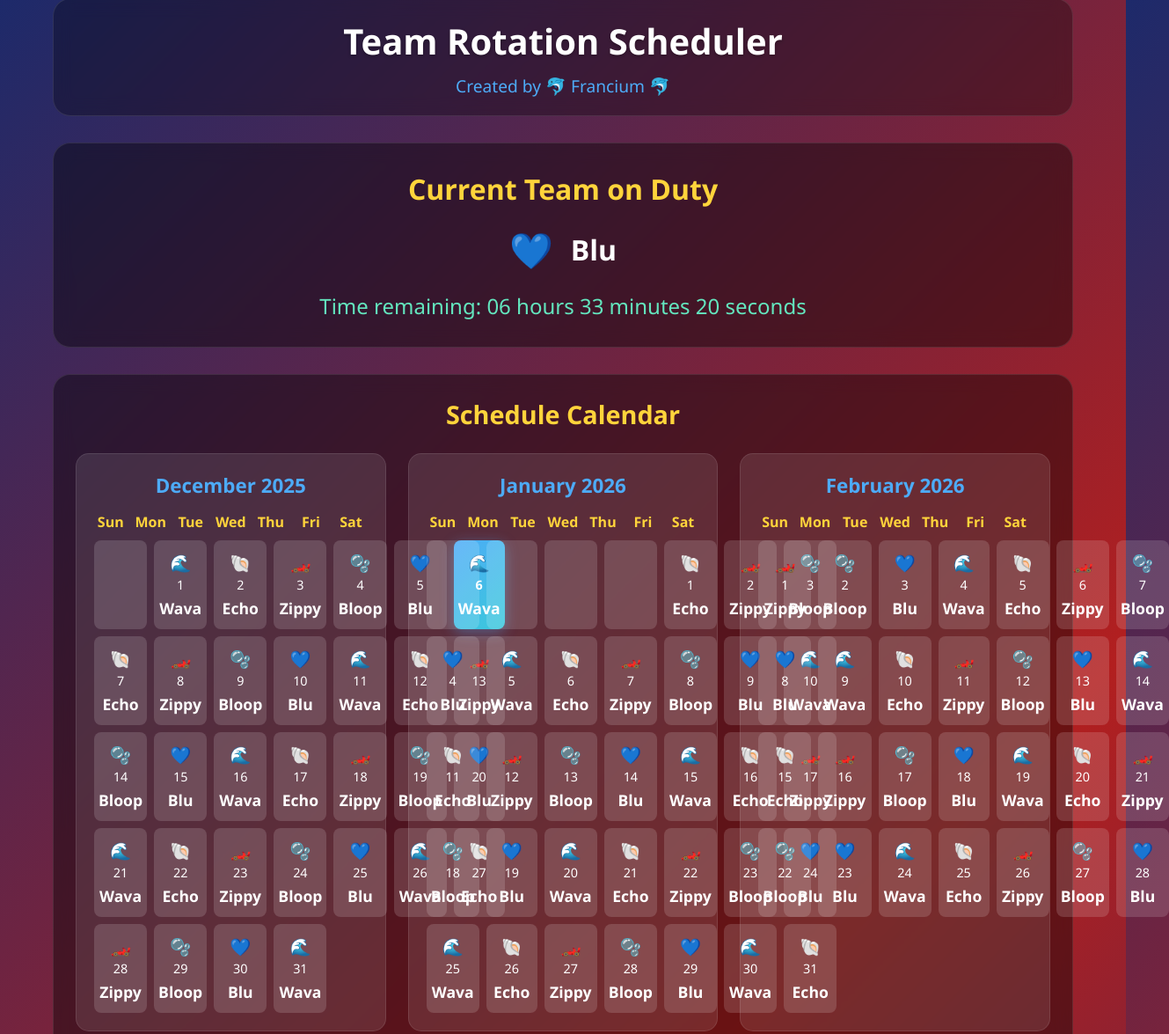
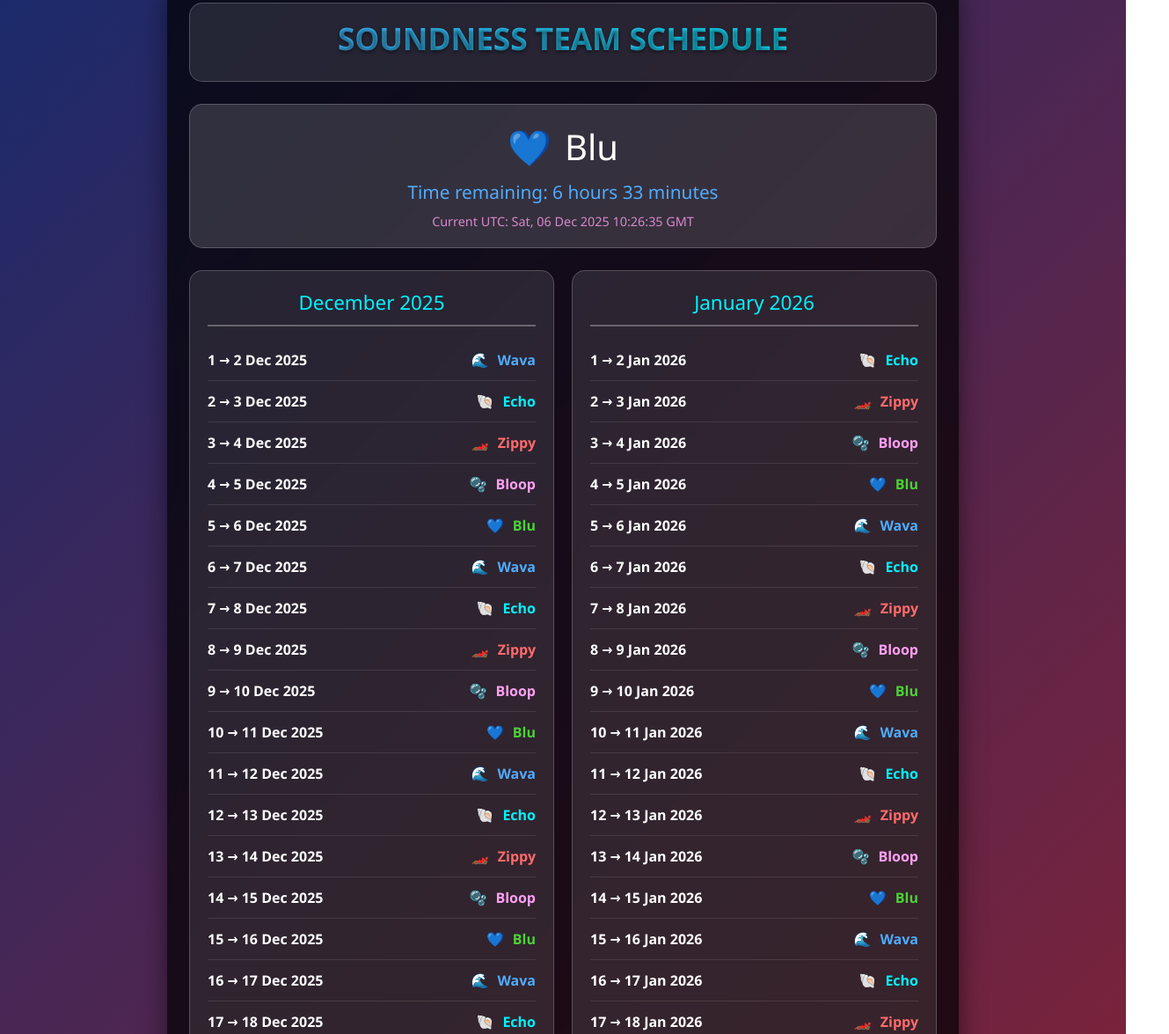
Before and after one commit to valtbb/boundles, a plain HTML site: page index.html in a window 1280 px wide. Shown: the part 42-1217 px from the top of the page at 88% size, 1329 px wide, since content can reach past the window. Drawn offline with Linux system fonts and the light colour scheme.

Commit message:
Update index.html

```diff
--- a/index.html
+++ b/index.html
@@ -3,7 +3,7 @@
 <head>
     <meta charset="UTF-8">
     <meta name="viewport" content="width=device-width, initial-scale=1.0">
-    <title>Team Rotation Scheduler</title>
+    <title>SOUNDNESS TEAM SCHEDULE</title>
     <style>
         * {
             margin: 0;
@@ -20,212 +20,194 @@
         }
 
         .container {
-            max-width: 1200px;
+            max-width: 900px;
             margin: 0 auto;
-            padding: 20px;
+            background: rgba(0, 0, 0, 0.7);
+            border-radius: 20px;
+            padding: 25px;
+            box-shadow: 0 10px 30px rgba(0, 0, 0, 0.5);
+            backdrop-filter: blur(10px);
+        }
+
+        @media (max-width: 650px) {
+            .container {
+                max-width: 650px;
+                padding: 15px;
+            }
         }
 
         header {
             text-align: center;
-            margin-bottom: 30px;
-            padding: 20px;
-            background: rgba(0, 0, 0, 0.3);
-            border-radius: 20px;
-            backdrop-filter: blur(10px);
-            border: 1px solid rgba(255, 255, 255, 0.1);
+            margin-bottom: 25px;
+            padding: 15px;
+            background: rgba(255, 255, 255, 0.1);
+            border-radius: 15px;
+            border: 1px solid rgba(255, 255, 255, 0.2);
         }
 
         h1 {
-            font-size: 2.5rem;
+            font-size: 2.2rem;
             margin-bottom: 10px;
-            text-shadow: 0 2px 4px rgba(0, 0, 0, 0.3);
+            text-shadow: 0 2px 4px rgba(0, 0, 0, 0.5);
+            background: linear-gradient(90deg, #4facfe, #00f2fe);
+            -webkit-background-clip: text;
+            -webkit-text-fill-color: transparent;
         }
 
-        .creator {
-            font-size: 1.2rem;
-            color: #4dabf7;
-            margin-top: 10px;
+        .current-info {
+            text-align: center;
+            margin-bottom: 25px;
+            padding: 20px;
+            background: rgba(255, 255, 255, 0.15);
+            border-radius: 15px;
+            border: 1px solid rgba(255, 255, 255, 0.2);
         }
 
         .current-team {
-            background: rgba(0, 0, 0, 0.4);
-            padding: 30px;
-            border-radius: 20px;
-            text-align: center;
-            margin-bottom: 30px;
-            border: 1px solid rgba(255, 255, 255, 0.1);
-            backdrop-filter: blur(10px);
-        }
-
-        .current-team h2 {
-            font-size: 2rem;
-            margin-bottom: 20px;
-            color: #ffd43b;
-        }
-
-        .team-display {
+            font-size: 1.8rem;
+            margin-bottom: 10px;
             display: flex;
             align-items: center;
             justify-content: center;
-            gap: 20px;
-            font-size: 2.5rem;
-            margin: 20px 0;
+            gap: 15px;
         }
 
-        .team-name {
-            font-size: 2rem;
-            font-weight: bold;
+        .current-team span {
+            font-size: 2.5rem;
         }
 
-        .countdown {
-            font-size: 1.5rem;
-            margin-top: 15px;
-            color: #63e6be;
-        }
-
-        .calendar {
-            background: rgba(0, 0, 0, 0.4);
-            padding: 25px;
-            border-radius: 20px;
-            border: 1px solid rgba(255, 255, 255, 0.1);
-            backdrop-filter: blur(10px);
-        }
-
-        .calendar h2 {
-            text-align: center;
-            margin-bottom: 25px;
-            color: #ffd43b;
-            font-size: 1.8rem;
+        .time-remaining {
+            font-size: 1.3rem;
+            color: #4facfe;
         }
 
         .months-container {
             display: grid;
-            grid-template-columns: repeat(auto-fit, minmax(350px, 1fr));
-            gap: 25px;
+            grid-template-columns: repeat(auto-fit, minmax(280px, 1fr));
+            gap: 20px;
+            margin-top: 20px;
         }
 
-        .month {
-            background: rgba(255, 255, 255, 0.1);
-            padding: 20px;
-            border-radius: 15px;
-            border: 1px solid rgba(255, 255, 255, 0.1);
+        @media (max-width: 650px) {
+            .months-container {
+                grid-template-columns: 1fr;
+            }
         }
 
-        .month h3 {
-            text-align: center;
-            margin-bottom: 15px;
-            color: #4dabf7;
-            font-size: 1.4rem;
+        .month-card {
+            background: rgba(255, 255, 255, 0.1);
+            border-radius: 15px;
+            padding: 20px;
+            border: 1px solid rgba(255, 255, 255, 0.2);
+            transition: transform 0.3s ease, box-shadow 0.3s ease;
         }
 
-        .days {
-            display: grid;
-            grid-template-columns: repeat(7, 1fr);
-            gap: 8px;
+        .month-card:hover {
+            transform: translateY(-5px);
+            box-shadow: 0 8px 25px rgba(0, 0, 0, 0.4);
         }
 
-        .day {
-            background: rgba(255, 255, 255, 0.15);
-            padding: 12px 5px;
+        .month-header {
             text-align: center;
-            border-radius: 8px;
-            font-size: 0.9rem;
-            position: relative;
+            font-size: 1.4rem;
+            margin-bottom: 15px;
+            padding-bottom: 10px;
+            border-bottom: 2px solid rgba(255, 255, 255, 0.3);
+            color: #00f2fe;
         }
 
-        .day.current {
-            background: linear-gradient(135deg, #4dabf7, #3bc9db);
-            color: white;
-            font-weight: bold;
-            box-shadow: 0 4px 15px rgba(77, 171, 247, 0.4);
+        .schedule-item {
+            display: flex;
+            justify-content: space-between;
+            padding: 12px 0;
+            border-bottom: 1px solid rgba(255, 255, 255, 0.1);
+            align-items: center;
         }
 
-        .day .team {
-            display: block;
-            margin-top: 5px;
-            font-weight: bold;
+        .schedule-item:last-child {
+            border-bottom: none;
+        }
+
+        .date-range {
+            font-weight: 600;
+            color: #fff;
+        }
+
+        .team-info {
+            display: flex;
+            align-items: center;
+            gap: 10px;
+            font-weight: 600;
+        }
+
+        .team-info.wava { color: #4facfe; }
+        .team-info.echo { color: #00f2fe; }
+        .team-info.zippy { color: #ff6b6b; }
+        .team-info.bloop { color: #ff9ff3; }
+        .team-info.blu { color: #4cd137; }
+
+        .creator {
+            text-align: center;
+            margin-top: 30px;
+            padding-top: 20px;
+            border-top: 1px solid rgba(255, 255, 255, 0.2);
+            color: #00f2fe;
             font-size: 1.1rem;
         }
 
-        .day .emoji {
-            display: block;
+        .emoji {
             font-size: 1.2rem;
-            margin-bottom: 2px;
         }
 
-        .weekdays {
-            display: grid;
-            grid-template-columns: repeat(7, 1fr);
-            gap: 8px;
-            margin-bottom: 10px;
-            font-weight: bold;
-            text-align: center;
-            color: #ffd43b;
+        .time-display {
+            margin-top: 10px;
+            font-size: 0.9rem;
+            color: #ff9ff3;
+            opacity: 0.8;
         }
 
-        @media (max-width: 768px) {
-            .months-container {
-                grid-template-columns: 1fr;
-            }
-
-            h1 {
-                font-size: 2rem;
-            }
-
-            .team-display {
-                flex-direction: column;
-                gap: 10px;
-            }
-        }
-
-        .footer {
-            text-align: center;
-            margin-top: 30px;
-            padding: 20px;
-            color: #a0aec0;
-            font-size: 0.9rem;
+        .highlight {
+            background: linear-gradient(90deg, rgba(255,255,255,0.1), rgba(255,255,255,0.2));
+            border-radius: 10px;
+            padding: 5px 10px;
         }
     </style>
 </head>
 <body>
     <div class="container">
         <header>
-            <h1>Team Rotation Scheduler</h1>
-            <div class="creator">Created by 🐬 Francium 🐬</div>
+            <h1>SOUNDNESS TEAM SCHEDULE</h1>
         </header>
 
-        <div class="current-team">
-            <h2>Current Team on Duty</h2>
-            <div class="team-display">
-                <span id="current-emoji">🌊</span>
-                <span class="team-name" id="current-team">Wava</span>
+        <div class="current-info">
+            <div class="current-team" id="currentTeamDisplay">
+                <span id="currentTeamEmoji">🌊</span>
+                <span id="currentTeamName">Wava</span>
             </div>
-            <div class="countdown" id="countdown">Time remaining: -- hours -- minutes -- seconds</div>
+            <div class="time-remaining" id="timeRemaining">Time remaining: 23 hours 45 minutes</div>
+            <div class="time-display" id="currentTime"></div>
         </div>
 
-        <div class="calendar">
-            <h2>Schedule Calendar</h2>
-            <div class="months-container" id="months-container">
+        <div class="months-container" id="monthsContainer">
             <!-- Months will be generated here -->
         </div>
-        </div>
 
-        <div class="footer">
-            Schedule runs from 5 PM UTC to 5 PM UTC daily • Teams: Wava, Echo, Zippy, Bloop, Blu
+        <div class="creator">
+            created by <span class="emoji">🐬</span>francium<span class="emoji">🐬</span>
         </div>
     </div>
 
     <script>
         // Team configuration
         const teams = [
-            { name: 'Wava', emoji: '🌊' },
-            { name: 'Echo', emoji: '🐚' },
-            { name: 'Zippy', emoji: '🏎️' },
-            { name: 'Bloop', emoji: '🫧' },
-            { name: 'Blu', emoji: '💙' }
+            { name: 'Wava', emoji: '🌊', colorClass: 'wava' },
+            { name: 'Echo', emoji: '🐚', colorClass: 'echo' },
+            { name: 'Zippy', emoji: '🏎️', colorClass: 'zippy' },
+            { name: 'Bloop', emoji: '🫧', colorClass: 'bloop' },
+            { name: 'Blu', emoji: '💙', colorClass: 'blu' }
         ];
 
-        // Get current UTC time
+        // Get current time in UTC
         function getCurrentUTC() {
             const now = new Date();
             return new Date(Date.UTC(
@@ -238,137 +220,156 @@
             ));
         }
 
-        // Get the team for a given date at 5 PM UTC
-        function getTeamForDate(date) {
-            // Reference date: Dec 1, 2025 at 5 PM UTC
-            const referenceDate = new Date(Date.UTC(2025, 11, 1, 17, 0, 0)); // Note: months are 0-indexed, so 11 = December
+        // Get the current team based on UTC time
+        function getCurrentTeamInfo() {
+            const now = getCurrentUTC();
 
-            // Calculate days difference
-            const diffTime = date.getTime() - referenceDate.getTime();
-            const diffDays = Math.floor(diffTime / (1000 * 60 * 60 * 24));
+            // December 1, 2025 5 PM UTC is the starting point
+            const startDate = new Date(Date.UTC(2025, 11, 1, 17, 0, 0)); // Month is 0-indexed
 
-            // Handle negative days (before reference)
-            const teamIndex = ((diffDays % teams.length) + teams.length) % teams.length;
-            return teams[teamIndex];
+            // Calculate total hours since start
+            const totalHours = Math.floor((now - startDate) / (1000 * 60 * 60));
+
+            // Each team gets 24 hours, so team index cycles every 5 teams
+            const teamIndex = Math.floor(totalHours / 24) % teams.length;
+
+            // Calculate time remaining in current shift
+            const hoursInCurrentShift = totalHours % 24;
+            const hoursRemaining = 23 - hoursInCurrentShift;
+            const minutesRemaining = 59 - now.getUTCMinutes();
+            const secondsRemaining = 59 - now.getUTCSeconds();
+
+            // Handle negative minutes/seconds
+            let totalMinutesRemaining = hoursRemaining * 60 + minutesRemaining;
+            if (secondsRemaining < 0) {
+                totalMinutesRemaining--;
             }
 
-        // Update current team and countdown
-        function updateCurrentTeam() {
-            const now = getCurrentUTC();
-            const currentTeam = getTeamForDate(now);
-
-            // Find when this team's shift ends (5 PM UTC today or tomorrow)
-            const shiftEnd = new Date(Date.UTC(
-                now.getUTCFullYear(),
-                now.getUTCMonth(),
-                now.getUTCDate(),
-                17, 0, 0
-            ));
-
-            if (now.getUTCHours() >= 17) {
-                // Shift ends tomorrow at 5 PM UTC
-                shiftEnd.setUTCDate(shiftEnd.getUTCDate() + 1);
+            if (totalMinutesRemaining < 0) {
+                totalMinutesRemaining = 0;
             }
 
-            // Update display
-            document.getElementById('current-team').textContent = currentTeam.name;
-            document.getElementById('current-emoji').textContent = currentTeam.emoji;
+            const finalHours = Math.floor(totalMinutesRemaining / 60);
+            const finalMinutes = totalMinutesRemaining % 60;
 
-            // Calculate time remaining
-            const timeRemaining = shiftEnd.getTime() - now.getTime();
-            const hours = Math.floor(timeRemaining / (1000 * 60 * 60));
-            const minutes = Math.floor((timeRemaining % (1000 * 60 * 60)) / (1000 * 60));
-            const seconds = Math.floor((timeRemaining % (1000 * 60)) / 1000);
-
-            document.getElementById('countdown').textContent =
-                `Time remaining: ${hours.toString().padStart(2, '0')} hours ${minutes.toString().padStart(2, '0')} minutes ${seconds.toString().padStart(2, '0')} seconds`;
+            return {
+                team: teams[teamIndex],
+                hoursRemaining: finalHours,
+                minutesRemaining: finalMinutes,
+                currentDateTime: now
+            };
         }
 
-        // Generate calendar for a specific month
-        function generateMonthCalendar(year, month) {
-            const monthContainer = document.createElement('div');
-            monthContainer.className = 'month';
+        // Generate schedule for a specific month
+        function generateMonthSchedule(year, month) {
+            const startDate = new Date(Date.UTC(year, month, 1, 17, 0, 0));
+            const endDate = new Date(Date.UTC(year, month + 1, 0, 17, 0, 0));
 
-            const monthNames = ['January', 'February', 'March', 'April', 'May', 'June', 'July', 'August', 'September', 'October', 'November', 'December'];
-            const monthHeader = document.createElement('h3');
-            monthHeader.textContent = `${monthNames[month]} ${year}`;
-            monthContainer.appendChild(monthHeader);
+            const schedule = [];
+            let currentDate = new Date(startDate);
 
-            // Weekday headers
-            const weekdaysContainer = document.createElement('div');
-            weekdaysContainer.className = 'weekdays';
-            const weekdays = ['Sun', 'Mon', 'Tue', 'Wed', 'Thu', 'Fri', 'Sat'];
-            weekdays.forEach(day => {
-                const dayEl = document.createElement('div');
-                dayEl.textContent = day;
-                weekdaysContainer.appendChild(dayEl);
-            });
-            monthContainer.appendChild(weekdaysContainer);
+            while (currentDate <= endDate) {
+                const day = currentDate.getUTCDate();
+                const nextDate = new Date(currentDate);
+                nextDate.setUTCDate(nextDate.getUTCDate() + 1);
 
-            // Get first day of month and number of days
-            const firstDay = new Date(Date.UTC(year, month, 1));
-            const lastDay = new Date(Date.UTC(year, month + 1, 0));
-            const daysInMonth = lastDay.getUTCDate();
-            const startingDayOfWeek = firstDay.getUTCDay();
+                const dayOfMonth = currentDate.getUTCDate();
+                const nextDayOfMonth = nextDate.getUTCDate();
 
-            // Days container
-            const daysContainer = document.createElement('div');
-            daysContainer.className = 'days';
+                // Calculate team index for this day
+                const totalHoursSinceStart = Math.floor((currentDate - new Date(Date.UTC(2025, 11, 1, 17, 0, 0))) / (1000 * 60 * 60));
+                const teamIndex = Math.floor(totalHoursSinceStart / 24) % teams.length;
+                const team = teams[teamIndex];
 
-            // Add empty cells for days before the first day
-            for (let i = 0; i < startingDayOfWeek; i++) {
-                const emptyDay = document.createElement('div');
-                emptyDay.className = 'day';
-                daysContainer.appendChild(emptyDay);
+                // Format dates
+                const monthNames = ['Jan', 'Feb', 'Mar', 'Apr', 'May', 'Jun', 'Jul', 'Aug', 'Sep', 'Oct', 'Nov', 'Dec'];
+                const currentMonthAbbr = monthNames[currentDate.getUTCMonth()];
+                const nextMonthAbbr = monthNames[nextDate.getUTCMonth()];
+                const currentYear = currentDate.getUTCFullYear();
+                const nextYear = nextDate.getUTCFullYear();
+
+                let dateRange;
+                if (currentDate.getUTCMonth() === nextDate.getUTCMonth()) {
+                    dateRange = `${day} → ${nextDayOfMonth} ${currentMonthAbbr} ${currentYear}`;
+                } else {
+                    dateRange = `${day} ${currentMonthAbbr} → ${nextDayOfMonth} ${nextMonthAbbr} ${nextYear}`;
                 }
 
-            // Add days of the month
-            const today = getCurrentUTC();
-            const isCurrentMonth = today.getUTCFullYear() === year && today.getUTCMonth() === month;
+                schedule.push({
+                    dateRange,
+                    team: team
+                });
 
-            for (let day = 1; day <= daysInMonth; day++) {
-                const dayDate = new Date(Date.UTC(year, month, day, 17, 0, 0)); // 5 PM UTC
-                const team = getTeamForDate(dayDate);
-                const dayEl = document.createElement('div');
-                dayEl.className = 'day';
-
-                if (isCurrentMonth && day === today.getUTCDate()) {
-                    dayEl.classList.add('current');
+                currentDate = nextDate;
             }
 
-                dayEl.innerHTML = `
-                    <span class="emoji">${team.emoji}</span>
-                    <span>${day}</span>
-                    <span class="team">${team.name}</span>
-                `;
-
-                daysContainer.appendChild(dayEl);
+            return schedule;
         }
 
-            monthContainer.appendChild(daysContainer);
-            return monthContainer;
+        // Render current team info
+        function renderCurrentTeam() {
+            const currentInfo = getCurrentTeamInfo();
+            document.getElementById('currentTeamEmoji').textContent = currentInfo.team.emoji;
+            document.getElementById('currentTeamName').textContent = currentInfo.team.name;
+            document.getElementById('timeRemaining').textContent =
+                `Time remaining: ${currentInfo.hoursRemaining} hours ${currentInfo.minutesRemaining} minutes`;
+            document.getElementById('currentTime').textContent =
+                `Current UTC: ${currentInfo.currentDateTime.toUTCString()}`;
         }
 
-        // Generate calendar for specified months
-        function generateCalendar() {
-            const monthsContainer = document.getElementById('months-container');
-            monthsContainer.innerHTML = '';
+        // Render all months
+        function renderMonths() {
+            const container = document.getElementById('monthsContainer');
+            container.innerHTML = '';
 
-            // December 2025
-            monthsContainer.appendChild(generateMonthCalendar(2025, 11));
+            // Months to display: December 2025 through June 2026
+            const months = [
+                { year: 2025, month: 11, name: 'December 2025' }, // December
+                { year: 2026, month: 0, name: 'January 2026' },
+                { year: 2026, month: 1, name: 'February 2026' },
+                { year: 2026, month: 2, name: 'March 2026' },
+                { year: 2026, month: 3, name: 'April 2026' },
+                { year: 2026, month: 4, name: 'May 2026' },
+                { year: 2026, month: 5, name: 'June 2026' }
+            ];
 
-            // January to June 2026
-            for (let month = 0; month <= 5; month++) {
-                monthsContainer.appendChild(generateMonthCalendar(2026, month));
-            }
+            months.forEach(monthData => {
+                const schedule = generateMonthSchedule(monthData.year, monthData.month);
+                const monthCard = document.createElement('div');
+                monthCard.className = 'month-card';
+
+                let monthHTML = `<div class="month-header">${monthData.name}</div>`;
+
+                schedule.forEach(item => {
+                    monthHTML += `
+                        <div class="schedule-item">
+                            <div class="date-range">${item.dateRange}</div>
+                            <div class="team-info ${item.team.colorClass}">
+                                <span>${item.team.emoji}</span>
+                                ${item.team.name}
+                            </div>
+                        </div>
+                    `;
+                });
+
+                monthCard.innerHTML = monthHTML;
+                container.appendChild(monthCard);
+            });
         }
 
         // Initialize and update
-        updateCurrentTeam();
-        generateCalendar();
+        function init() {
+            renderCurrentTeam();
+            renderMonths();
 
-        // Update every second for countdown
-        setInterval(updateCurrentTeam, 1000);
+            // Update every minute
+            setInterval(() => {
+                renderCurrentTeam();
+            }, 60000);
+        }
+
+        // Start the application
+        document.addEventListener('DOMContentLoaded', init);
     </script>
 </body>
 </html>
```
Lines whose indentation alone changed are shown as unchanged.
